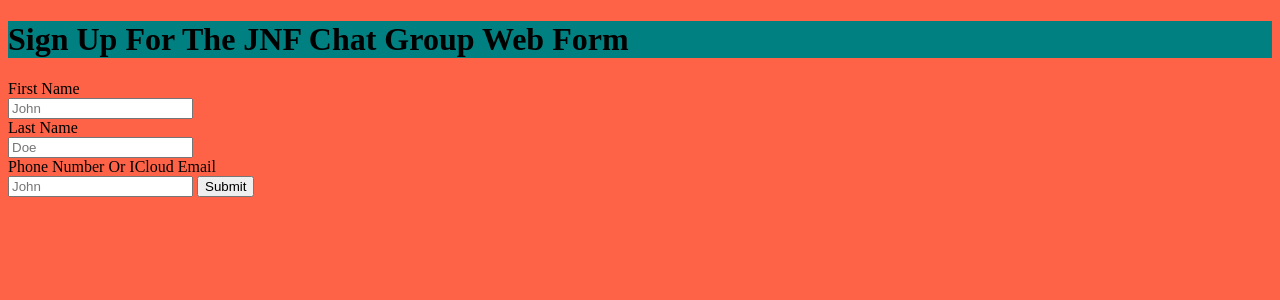
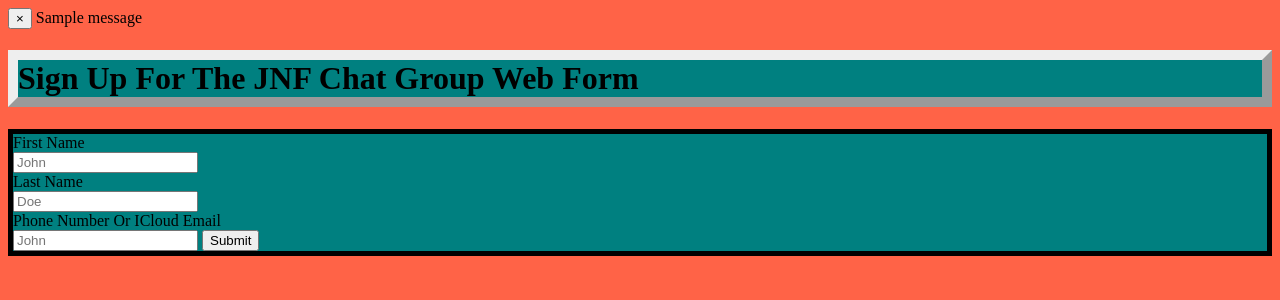
Before and after one commit to atulbhai1/messagingjoinJNFgroup, a Flask app: page / in a window 1280 px wide. Shown: the top 300 px of the page. Run offline with Flask 2, Linux system fonts and the light colour scheme; one stand-in notice (Sample message) is shown.

Commit message:
Nice formatting and visual flashing messages

```diff
--- a/app.py
+++ b/app.py
@@ -81,6 +81,7 @@
         print(fname, lname, contact)
         if not fname:
             flash('First Name is required')
+
         elif not lname:
             flash('Last Name Is Required')
         elif not contact:
--- a/templates/signup.html
+++ b/templates/signup.html
@@ -2,8 +2,22 @@
 <html lang="en" style="background-color:tomato;">
 <head>
     <body>
-    <h1 style="background-color:teal;">Sign Up For The JNF Chat Group Web Form</h1>
-    <form method="post">
+<div class="container-fluid" style="min-height:100%">
+  {% with messages = get_flashed_messages() %}
+    {% if messages %}
+      {% for message in messages %}
+      <div class="alert alert-warning alert-dismissible" role="alert">
+        <button type="button" class="close" data-dismiss="alert" aria-label="Close">
+          <span aria-hidden="true">&times;</span>
+        </button>
+        {{message}}
+      </div>
+      {% endfor %}
+    {% endif %}
+  {% endwith %}
+</div>
+    <h1 style="background-color:teal; border=blue;border-width:10px; border-style:outset">Sign Up For The JNF Chat Group Web Form</h1>
+    <form method="post" style="background-color:teal; border=green; border-width:5px; border-style:solid">
         <label for="fname">First Name</label>
         <br>
         <input type="text" name="fname" id="fname"
--- a/templates/success.html
+++ b/templates/success.html
@@ -2,7 +2,7 @@
 <html lang="en" style="background-color:tomato;">
 <head>
     <body>
-    <h1 style="background-color:teal;">Success!!!</h1>
+    <h1 style="background-color:teal; border:blue ;border-width:10px; border-style:outset">Success!!!</h1>
   <h6>Successfully Submitted Form To Atul</h6>
     </body>
 </head>
```
